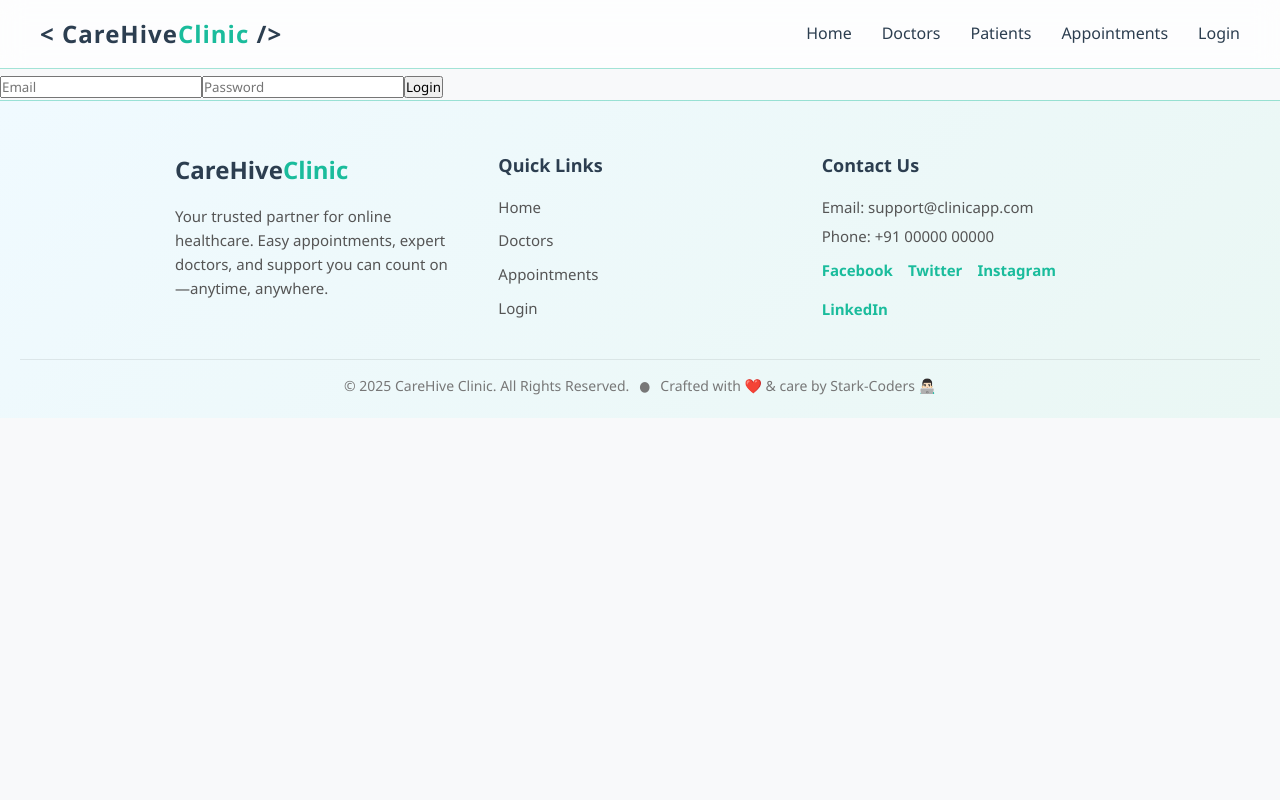
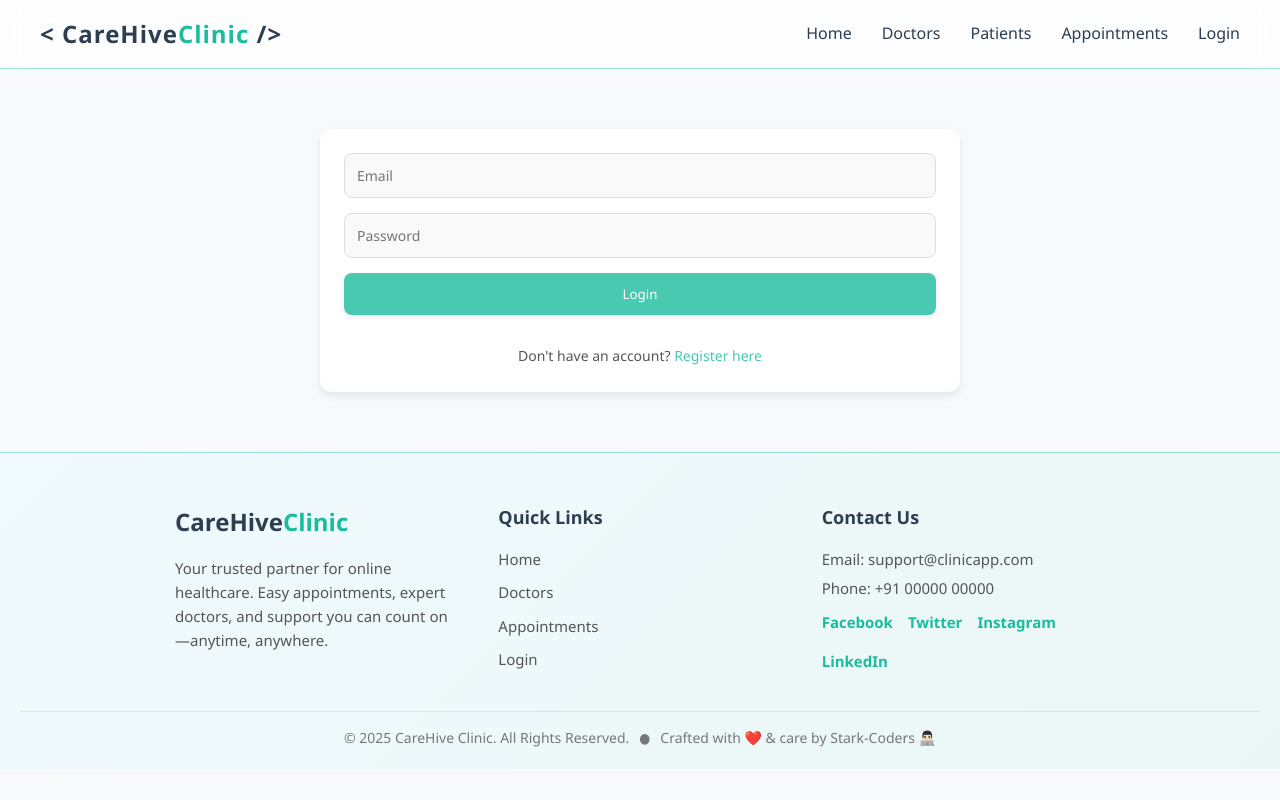
Before and after one commit to soumyajiitdas/CareHive-Clinic, a React (Vite) app in the folder frontend/: page /login in a window 1280 px wide. Built offline with nearby package versions, Linux system fonts and the light colour scheme.

Commit message:
feat: added login/register form, now user will be automatically added by filling the register form

```diff
--- a/frontend/src/App.jsx
+++ b/frontend/src/App.jsx
@@ -1,5 +1,5 @@
-import React, { useState } from 'react';
-import { BrowserRouter, Routes, Route } from 'react-router-dom';
+import React, { useState, useEffect } from 'react';
+import { BrowserRouter, Routes, Route, useNavigate } from 'react-router-dom';
 
 import './App.css';
 import { Navbar } from './components/Navbar';
@@ -13,13 +13,22 @@ import Login from "./pages/Login";
 import ProtectedRoute from "./components/ProtectedRoute";
 
 const App = () => {
-  const [isLoggedIn, setIsLoggedIn] = useState(false);
+  // Check if token exists in localStorage for persistence
+  const [isLoggedIn, setIsLoggedIn] = useState(() => !!localStorage.getItem("token"));
 
-  const handleLoginSuccess = () => setIsLoggedIn(true);
+  const handleLoginSuccess = (token) => {
+    localStorage.setItem("token", token); // save JWT
+    setIsLoggedIn(true);
+  };
+
+  const handleLogout = () => {
+    localStorage.removeItem("token");
+    setIsLoggedIn(false);
+  };
 
   return (
     <BrowserRouter>
-      <Navbar />
+      <Navbar isLoggedIn={isLoggedIn} handleLogout={handleLogout} />
       <Routes>
         {/* Public Routes */}
         <Route path="/" element={<Home />} />
--- a/frontend/src/components/Navbar.jsx
+++ b/frontend/src/components/Navbar.jsx
@@ -1,8 +1,8 @@
 import React from 'react';
 import { Link } from "react-router-dom";
 
-export const Navbar = () => {
-    return <>
+export const Navbar = ({ isLoggedIn, handleLogout }) => {
+    return (
         <div className="navbar">
             <div className="navbar-logo">
                 <Link to="/">&lt; CareHive<span>Clinic</span> /&gt;</Link>
@@ -13,8 +13,12 @@ export const Navbar = () => {
                 <li><Link to="/doctors">Doctors</Link></li>
                 <li><Link to="/patients">Patients</Link></li>
                 <li><Link to="/appointments">Appointments</Link></li>
-                <li><Link to="/login">Login</Link></li>
+                {!isLoggedIn ? (
+                    <li><Link to="/login">Login</Link></li>
+                ) : (
+                    <li><button onClick={handleLogout}>Logout</button></li>
+                )}
             </ul>
         </div>
-    </>
-}
+    );
+};
--- a/frontend/src/index.css
+++ b/frontend/src/index.css
@@ -109,6 +109,14 @@ a {
 
 .navbar-links li a:hover::after {
   width: 100%;
+}
+.navbar-links button {
+  background: transparent;
+  color: #1abc9c;
+  font-size: 16px;
+  font-weight: 500;
+  border: none;
+  cursor: pointer;
 }
 
 /*########################################################### CSS for Home Page ####################################################################################*/
@@ -645,7 +653,142 @@ a {
   color: #1abc9c; /* Accent color for messages */
 }
 
-/*############################################################ CSS for Footer Component ###########################################################################*/
+/*##################################################### CSS for Login Page #############################################################*/
+/* Login Page Container */
+.login-container {
+  max-width: 50%;
+  margin: 60px auto;
+  padding: 24px;
+  background: #ffffff;
+  border-radius: 12px;
+  box-shadow: 0 4px 10px rgba(0, 0, 0, 0.08);
+  display: flex;
+  flex-direction: column;
+  gap: 20px;
+}
+
+/* Form */
+.login-container form {
+  display: flex;
+  flex-direction: column;
+  gap: 15px;
+}
+
+/* Input Fields */
+.login-container input {
+  padding: 12px;
+  border-radius: 8px;
+  border: 1px solid #ddd;
+  font-size: 14px;
+  color: #333;
+  background: #f9f9f9;
+  box-sizing: border-box;
+}
+
+/* Login Button */
+.login-container button {
+  padding: 12px;
+  border-radius: 8px;
+  border: none;
+  background-color: #48c9b0; /* matches track-action button */
+  color: #fff;
+  font-weight: 500;
+  cursor: pointer;
+  box-shadow: 0 2px 6px rgba(0, 0, 0, 0.08);
+  transition: background 0.25s ease;
+}
+
+.login-container button:hover {
+  background-color: #1abc9c;
+}
+
+/* Register Link */
+.login-container p {
+  text-align: center;
+  color: #555;
+  font-size: 14px;
+}
+
+.login-container p a {
+  color: #48c9b0;
+  text-decoration: none;
+  font-weight: 500;
+}
+
+.login-container p a:hover {
+  text-decoration: underline;
+}
+
+/*##################################################### CSS for Register Page ############################################################*/
+/* Register Page Container */
+.register-container {
+  max-width: 50%;
+  margin: 60px auto;
+  padding: 24px;
+  background: #ffffff;
+  border-radius: 12px;
+  box-shadow: 0 4px 10px rgba(0, 0, 0, 0.08);
+  display: flex;
+  flex-direction: column;
+  gap: 20px;
+}
+
+/* Form */
+.register-container form {
+  display: flex;
+  flex-direction: column;
+  gap: 15px;
+}
+
+/* Input Fields and Selects */
+.register-container input,
+.register-container select {
+  width: 100%;
+  padding: 12px;
+  border-radius: 8px;
+  border: 1px solid #ddd;
+  font-size: 14px;
+  color: #333;
+  background: #f9f9f9;
+  box-sizing: border-box;
+}
+
+/* Submit Button */
+.register-container button {
+  width: 100%;
+  padding: 12px;
+  border-radius: 8px;
+  border: none;
+  background-color: #48c9b0; /* matches track-action button */
+  color: #fff;
+  font-weight: 500;
+  cursor: pointer;
+  box-shadow: 0 2px 6px rgba(0, 0, 0, 0.08);
+  transition: background 0.25s ease;
+}
+
+.register-container button:hover {
+  background-color: #1abc9c;
+}
+
+/* Optional link paragraph for login */
+.register-container p {
+  text-align: center;
+  color: #555;
+  font-size: 14px;
+}
+
+.register-container p a {
+  color: #48c9b0;
+  text-decoration: none;
+  font-weight: 500;
+}
+
+.register-container p a:hover {
+  text-decoration: underline;
+}
+
+/*################################################### CSS for Footer Component ##########################################################*/
 /* Footer Base */
 .footer {
   background: linear-gradient(135deg, #f0faff, #eaf7f4);
--- a/frontend/src/pages/Login.jsx
+++ b/frontend/src/pages/Login.jsx
@@ -1,29 +1,59 @@
-// src/pages/Login.jsx
 import { useState } from "react";
+import { useNavigate, Link } from "react-router-dom";
 import API from "../services/api";
 
 export default function Login({ onLoginSuccess }) {
     const [formData, setFormData] = useState({ email: "", password: "" });
+    const navigate = useNavigate();
 
-    const handleChange = (e) => setFormData({ ...formData, [e.target.name]: e.target.value });
+    const handleChange = (e) =>
+        setFormData({ ...formData, [e.target.name]: e.target.value });
 
     const handleSubmit = async (e) => {
         e.preventDefault();
         try {
             const res = await API.post("/users/login", formData);
-            localStorage.setItem("token", res.data.token);
+            const token = res.data.token;
+
+            // Save token in localStorage
+            localStorage.setItem("token", token);
+
+            // Update App state
+            onLoginSuccess(token);
+
             alert("Login successful");
-            onLoginSuccess();
+
+            // Redirect to home
+            navigate("/");
         } catch (err) {
             alert(err.response?.data?.message || "Login failed");
         }
     };
 
     return (
-        <form onSubmit={handleSubmit}>
-            <input name="email" placeholder="Email" type="email" onChange={handleChange} required />
-            <input name="password" placeholder="Password" type="password" onChange={handleChange} required />
-            <button type="submit">Login</button>
-        </form>
+        <div className="login-container">
+            <form onSubmit={handleSubmit}>
+                <input
+                    name="email"
+                    placeholder="Email"
+                    type="email"
+                    value={formData.email}
+                    onChange={handleChange}
+                    required
+                />
+                <input
+                    name="password"
+                    placeholder="Password"
+                    type="password"
+                    value={formData.password}
+                    onChange={handleChange}
+                    required
+                />
+                <button type="submit">Login</button>
+            </form>
+            <p style={{ marginTop: "10px" }}>
+                Don't have an account? <Link to="/register">Register here</Link>
+            </p>
+        </div>
     );
 }
--- a/frontend/src/pages/Register.jsx
+++ b/frontend/src/pages/Register.jsx
@@ -2,30 +2,187 @@ import { useState } from "react";
 import API from "../services/api";
 
 export default function Register() {
-    const [formData, setFormData] = useState({ name: "", email: "", password: "", role: "patient" });
+    const [role, setRole] = useState("patient");
+    const [formData, setFormData] = useState({
+        name: "",
+        email: "",
+        password: "",
+        // Patient fields
+        age: "",
+        gender: "male",
+        phone: "",
+        address: "",
+        medicalHistory: "",
+        // Doctor fields
+        specialization: "",
+        experienceYears: "",
+        qualification: "",
+        clinicAddress: "",
+    });
 
-    const handleChange = (e) => setFormData({ ...formData, [e.target.name]: e.target.value });
+    const handleChange = (e) => {
+        const { name, value } = e.target;
+        setFormData((prev) => ({ ...prev, [name]: value }));
+    };
+
+    const handleRoleChange = (e) => {
+        setRole(e.target.value);
+    };
 
     const handleSubmit = async (e) => {
         e.preventDefault();
+
+        // Prepare payload based on role
+        const payload =
+            role === "patient"
+                ? {
+                    name: formData.name,
+                    email: formData.email,
+                    password: formData.password,
+                    role,
+                    age: Number(formData.age),
+                    gender: formData.gender,
+                    phone: formData.phone,
+                    address: formData.address,
+                    medicalHistory: formData.medicalHistory
+                        ? formData.medicalHistory.split(",").map((s) => s.trim())
+                        : [],
+                }
+                : {
+                    name: formData.name,
+                    email: formData.email,
+                    password: formData.password,
+                    role,
+                    specialization: formData.specialization,
+                    experienceYears: Number(formData.experienceYears || 0),
+                    qualification: formData.qualification,
+                    clinicAddress: formData.clinicAddress,
+                };
+
         try {
-            const res = await API.post("/users/register", formData);
+            const res = await API.post("/users/register", payload);
             alert(res.data.message);
+            // Optionally reset form
+            setFormData({
+                name: "",
+                email: "",
+                password: "",
+                age: "",
+                gender: "male",
+                phone: "",
+                address: "",
+                medicalHistory: "",
+                specialization: "",
+                experienceYears: "",
+                qualification: "",
+                clinicAddress: "",
+            });
+            setRole("patient");
         } catch (err) {
             alert(err.response?.data?.message || "Registration failed");
         }
     };
 
     return (
+        <div className="register-container">
         <form onSubmit={handleSubmit}>
-            <input name="name" placeholder="Name" onChange={handleChange} required />
-            <input name="email" placeholder="Email" type="email" onChange={handleChange} required />
-            <input name="password" placeholder="Password" type="password" onChange={handleChange} required />
-            <select name="role" onChange={handleChange}>
+            <input
+                name="name"
+                placeholder="Name"
+                value={formData.name}
+                onChange={handleChange}
+                required
+            />
+            <input
+                name="email"
+                placeholder="Email"
+                type="email"
+                value={formData.email}
+                onChange={handleChange}
+                required
+            />
+            <input
+                name="password"
+                placeholder="Password"
+                type="password"
+                value={formData.password}
+                onChange={handleChange}
+                required
+            />
+            <select name="role" value={role} onChange={handleRoleChange}>
                 <option value="patient">Patient</option>
                 <option value="doctor">Doctor</option>
             </select>
+
+            {role === "patient" ? (
+                <>
+                    <input
+                        name="age"
+                        placeholder="Age"
+                        type="number"
+                        value={formData.age}
+                        onChange={handleChange}
+                        required
+                    />
+                    <select name="gender" value={formData.gender} onChange={handleChange}>
+                        <option value="male">Male</option>
+                        <option value="female">Female</option>
+                        <option value="other">Other</option>
+                    </select>
+                    <input
+                        name="phone"
+                        placeholder="Phone"
+                        value={formData.phone}
+                        onChange={handleChange}
+                        required
+                    />
+                    <input
+                        name="address"
+                        placeholder="Address"
+                        value={formData.address}
+                        onChange={handleChange}
+                    />
+                    <input
+                        name="medicalHistory"
+                        placeholder="Medical History (comma separated)"
+                        value={formData.medicalHistory}
+                        onChange={handleChange}
+                    />
+                </>
+            ) : (
+                <>
+                    <input
+                        name="specialization"
+                        placeholder="Specialization"
+                        value={formData.specialization}
+                        onChange={handleChange}
+                        required
+                    />
+                    <input
+                        name="experienceYears"
+                        placeholder="Years of Experience"
+                        type="number"
+                        value={formData.experienceYears}
+                        onChange={handleChange}
+                    />
+                    <input
+                        name="qualification"
+                        placeholder="Qualification"
+                        value={formData.qualification}
+                        onChange={handleChange}
+                        required
+                    />
+                    <input
+                        name="clinicAddress"
+                        placeholder="Clinic Address"
+                        value={formData.clinicAddress}
+                        onChange={handleChange}
+                    />
+                </>
+            )}
+
             <button type="submit">Register</button>
         </form>
+        </div>
     );
 }
--- a/frontend/src/services/Api.js
+++ b/frontend/src/services/Api.js
@@ -1,7 +1,7 @@
 import axios from "axios";
 
 const API = axios.create({
-    baseURL: "http://localhost:5000/api", // your backend URL
+    baseURL: "http://localhost:8000/api", // your backend URL
 });
 
 // Add auth token automatically if present
```
Also changed, not shown: 1 other file (tests, documents, lock files or other folders).
